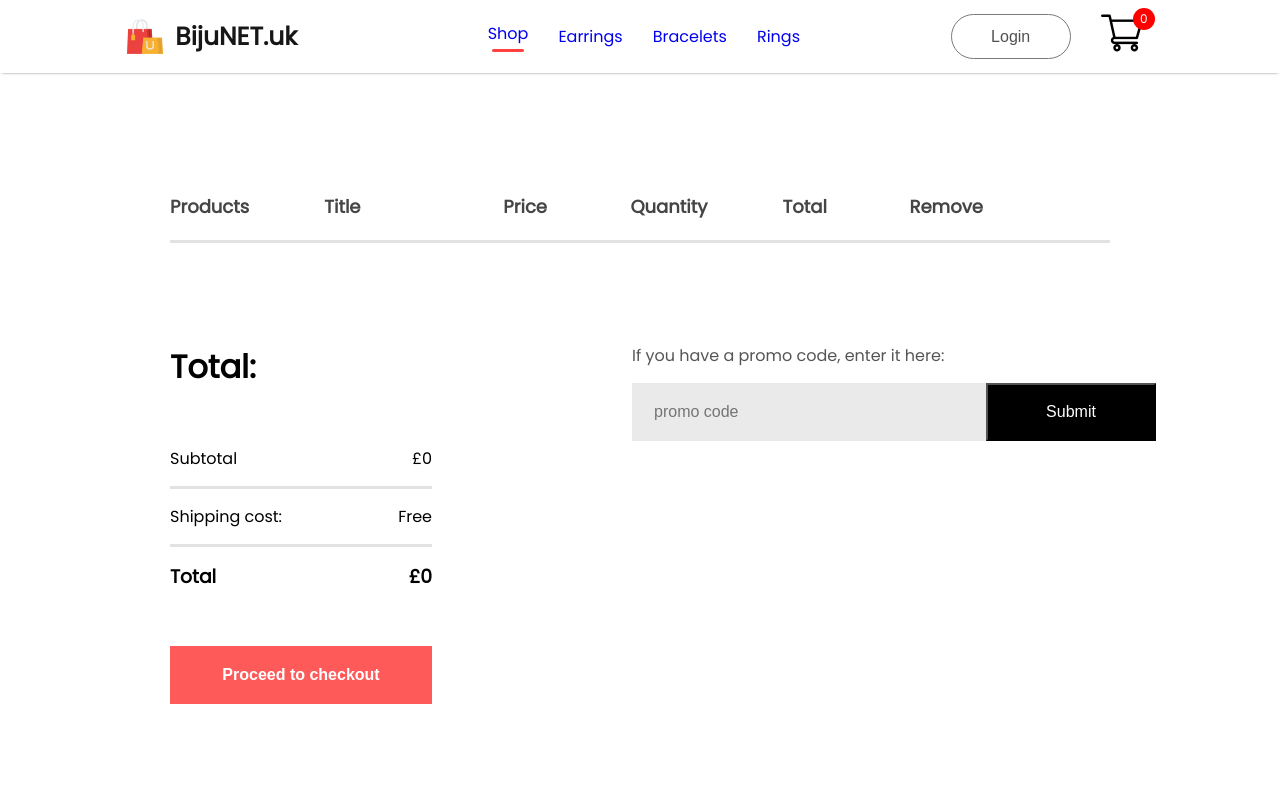
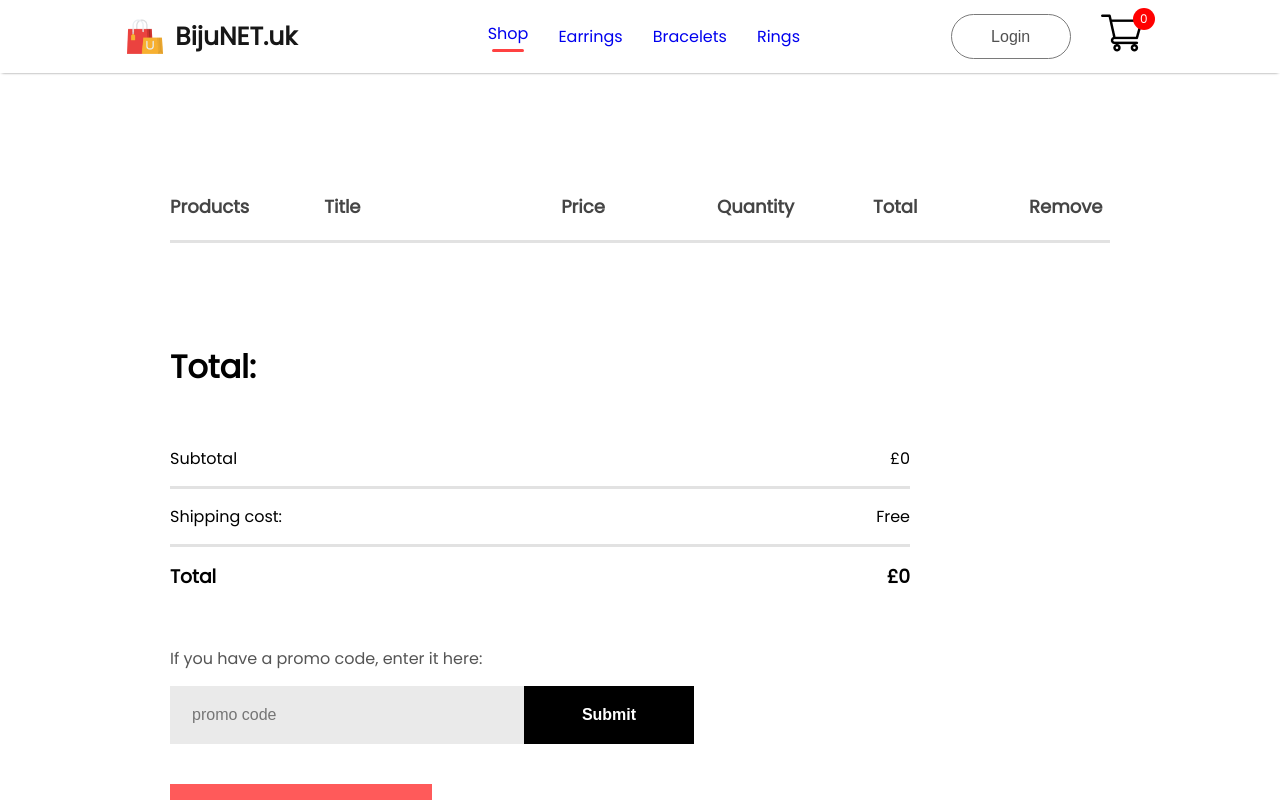
Before and after one commit to andraimoraru/e-commerce, a React (Create React App) app: page /cart in a window 1280 px wide. Shown: the top 800 px of the page. Built offline with nearby package versions, Linux system fonts and the light colour scheme.

Commit message:
this commit will add more styling and some typos

```diff
--- a/src/Components/CartItems/CartItems.css
+++ b/src/Components/CartItems/CartItems.css
@@ -10,7 +10,7 @@
 
 .cartitems-format-main {
     display: grid;
-    grid-template-columns: 0.5fr 2fr 1fr 1fr 1fr 1fr 1fr;
+    grid-template-columns: 0.5fr 2fr 1fr 1fr 1fr 1fr;
     align-items: center;
     gap: 75px;
     padding: 20px 0px;
@@ -134,7 +134,7 @@
         gap: 80px;
     }
     .cartitems-total {
-        margin: 0px;
+        margin: 0;
     }
     .cartitems-total button {
         max-width: 200px;
--- a/src/Components/CartItems/CartItems.jsx
+++ b/src/Components/CartItems/CartItems.jsx
@@ -53,14 +53,14 @@ export const CartItems = () => {
                         <h3>£{getTotalCartAmount()}</h3>
                     </div>
                 </div>
-                <button>Proceed to checkout</button>
-            </div>
-            <div className="cartitems-promocode">
+                <div className="cartitems-promocode">
                 <p>If you have a promo code, enter it here:</p>
                 <div className="cartitems-promobox">
                     <input type="text" placeholder='promo code'/>
                     <button>Submit</button>
                 </div>
+                </div>
+                <button>Proceed to checkout</button>
             </div>
         </div>
     </div>
--- a/src/Components/DescriptionBox/DescriptionBox.jsx
+++ b/src/Components/DescriptionBox/DescriptionBox.jsx
@@ -9,7 +9,7 @@ export const DescriptionBox = () => {
             <div className="descriptionbox-nav-box fade">Reviews (122)</div>
         </div>
         <div className="descriptionbox-description">
-            <p>An e-commerce website is an onlione platform that facilitare buying and selling of products, etc.</p>
+            <p>An e-commerce website is an online platform that facilitate buying and selling of products, etc.</p>
             <p>Jewellery E-commerce</p>
         </div>
     </div>
--- a/src/Pages/LoginSignup.jsx
+++ b/src/Pages/LoginSignup.jsx
@@ -1,7 +1,11 @@
-import React from 'react';
+import React, { useState } from 'react';
 import './CSS/LoginSignup.css';
 
 export const LoginSignup = () => {
+
+  const [state, setState] = useState("Login");
+
+
   return (
     <div className='loginsignup'>
       <div className="loginsignup-container">
```
